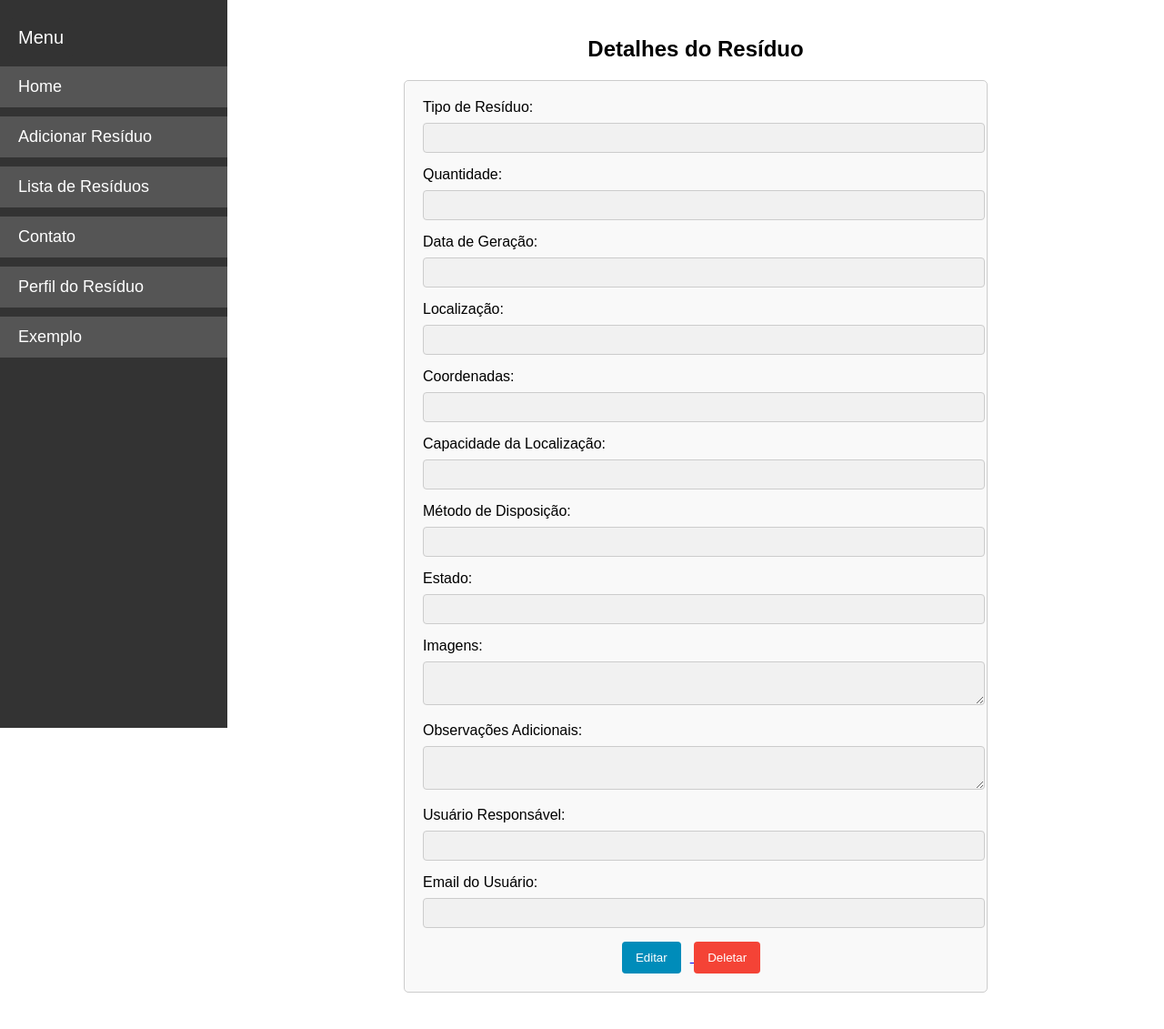
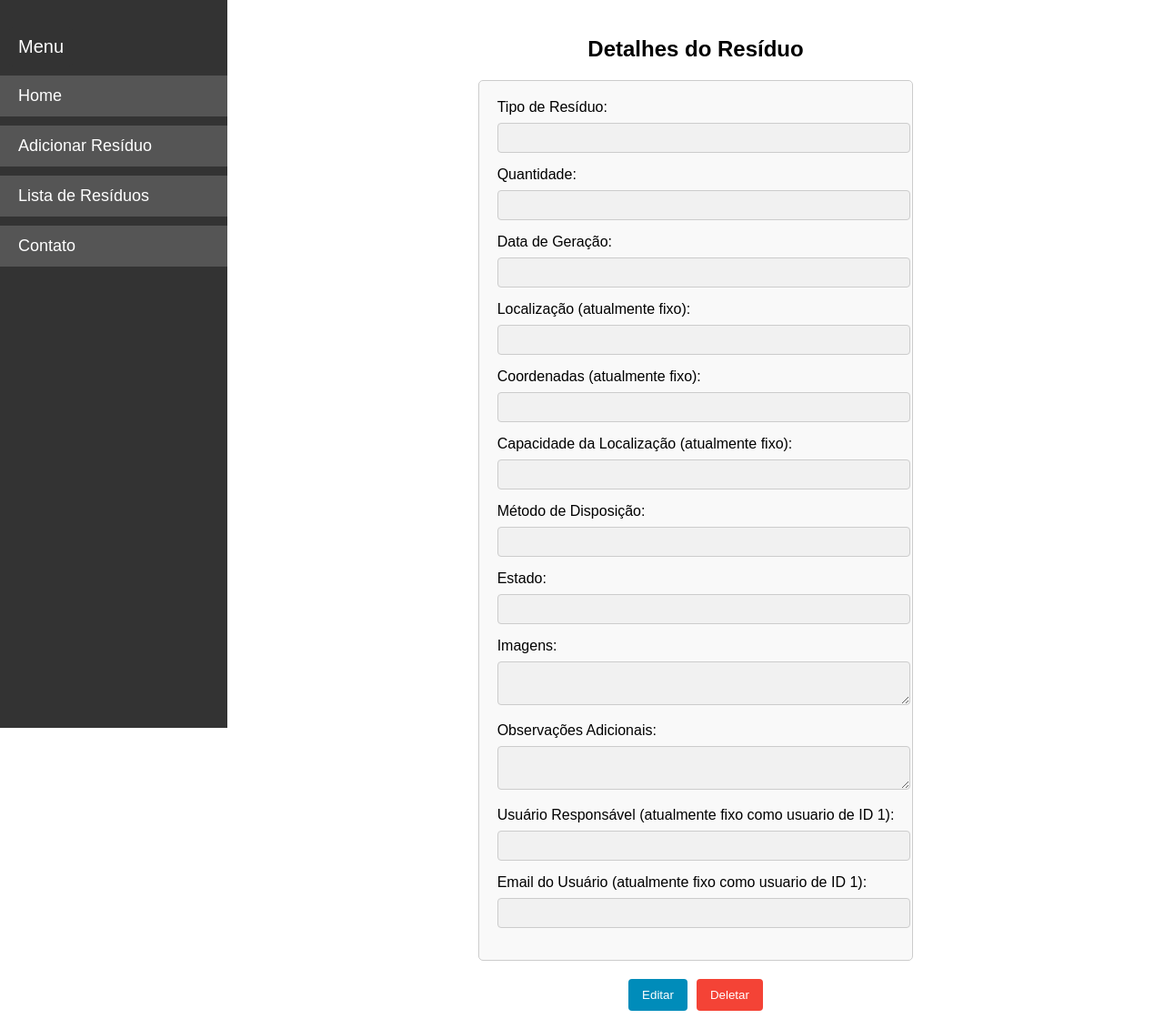
Before and after one commit to joaofrigo/projeto-de-software-2, a Django app: page /perfil_residuo/ in a window 1280 px wide; the page is wider, and only the part inside the window is pictured. Shown: that part at 91% size. Before the commit the page ends 1091 px from the top of that part, so only its background shows below. Run offline with Django 5.2, Linux system fonts and the light colour scheme; data that the repository does not hold is empty.

Commit message:
commit primeira entrega

```diff
--- a/To do list.txt
+++ b/To do list.txt
@@ -8,3 +8,5 @@ Adicionar o botão de delete dos residuos funcional, só pegar o ID e deletar
 
 Tornar funcional a inserção com todos os valores que aparecem. Precisaremos fazer alguns inserts diferentes para todas as tables
 (já que usamos chaves estrangeiras, precisamos conectar elas)
+
+Criar um "adicionar localização" para a manter as coordenadas, a capacidade total do local e afins, não ficará no resíduo
--- a/projeto_web_pc_residuos/templates/perfil_residuo.html
+++ b/projeto_web_pc_residuos/templates/perfil_residuo.html
@@ -10,6 +10,9 @@
             margin: 0;
             display: flex;
             min-height: 100vh;
+            flex-direction: column;
+            align-items: center;
+            overflow-x: hidden; /* Evita a barra de rolagem horizontal */
         }
 
         /* Barra lateral */
@@ -55,9 +58,12 @@
 
         /* Conteúdo principal */
         .content {
-            margin-left: 250px; /* Espaço para a barra lateral */
+            margin-left: 250px;
             padding: 20px;
             width: 100%;
+            display: flex;
+            flex-direction: column;
+            align-items: center;
         }
 
         form {
@@ -89,7 +95,7 @@
             margin-bottom: 15px;
             border: 1px solid #ccc;
             border-radius: 4px;
-            background-color: #f1f1f1; /* Cor de fundo para indicar que não é editável */
+            background-color: #f1f1f1;
         }
 
         button {
@@ -97,7 +103,7 @@
             border: none;
             border-radius: 4px;
             cursor: pointer;
-            margin-right: 10px; /* Espaço entre os botões */
+            margin-top: 10px;
         }
 
         .btn-editar {
@@ -118,15 +124,27 @@
             background-color: #d32f2f; /* Vermelho escuro */
         }
 
-        .quantidade-container {
+        /* Botões lado a lado */
+        .button-container {
             display: flex;
-            justify-content: space-between;
-            margin-bottom: 15px;
+            flex-direction: row;
+            gap: 10px;
+            margin-top: 20px;
+            align-items: center;
+            width: 100%;
+            justify-content: center;
         }
 
-        .quantidade-container input,
-        .quantidade-container select {
-            width: 48%; /* Cada campo ocupa quase a metade da linha */
+        .btn-deletar-form {
+            background-color: transparent;
+            border: none;
+            padding: 0;
+            margin: 0;
+        }
+
+        .btn-editar, .btn-deletar {
+            display: inline-block;
+            margin: 0;
         }
     </style>
 </head>
@@ -151,15 +169,15 @@
             <input type="text" id="dataGeracao" value="{{ residuo.fecha_generacion }}" disabled />
 
             <!-- Localização -->
-            <label for="localizacao">Localização:</label>
+            <label for="localizacao">Localização (atualmente fixo):</label>
             <input type="text" id="localizacao" value="{{ residuo.ubicacion_nombre }}" disabled />
 
             <!-- Coordenadas -->
-            <label for="coordenadas">Coordenadas:</label>
+            <label for="coordenadas">Coordenadas (atualmente fixo):</label>
             <input type="text" id="coordenadas" value="{{ residuo.ubicacion_coordenadas }}" disabled />
 
             <!-- Capacidade -->
-            <label for="capacidade">Capacidade da Localização:</label>
+            <label for="capacidade">Capacidade da Localização (atualmente fixo):</label>
             <input type="text" id="capacidade" value="{{ residuo.ubicacion_capacidad }}" disabled />
 
             <!-- Método de Disposição -->
@@ -179,20 +197,22 @@
             <textarea id="observacoes" disabled>{{ residuo.notas }}</textarea>
 
             <!-- Informações do Usuário -->
-            <label for="usuarioNome">Usuário Responsável:</label>
+            <label for="usuarioNome">Usuário Responsável (atualmente fixo como usuario de ID 1):</label>
             <input type="text" id="usuarioNome" value="{{ residuo.usuario_nombre }}" disabled />
 
-            <label for="usuarioEmail">Email do Usuário:</label>
+            <label for="usuarioEmail">Email do Usuário (atualmente fixo como usuario de ID 1):</label>
             <input type="email" id="usuarioEmail" value="{{ residuo.usuario_correo }}" disabled />
+        </form>
 
-            <!-- Ações -->
-            <div style="text-align: center;">
-                <a href="{% url 'adicionar_residuo' %}">
-                    <button type="button" class="btn-editar">Editar</button>
-                </a>
-                <button type="button" class="btn-deletar">Deletar</button>
-            </div>
-        </form>
+        <!-- Botões lado a lado -->
+        <div class="button-container">
+            <button type="button" class="btn-editar">Editar</button>
+            <form method="post" action="{% url 'deletar_residuo' %}" class="btn-deletar-form">
+                {% csrf_token %}
+                <input type="hidden" name="id_residuo" value="{{ residuo.id_residuos }}">
+                <button type="submit" class="btn-deletar">Deletar</button>
+            </form>
+        </div>
     </div>
 </body>
 </html>
--- a/projeto_web_pc_residuos/templates/sidebar.html
+++ b/projeto_web_pc_residuos/templates/sidebar.html
@@ -5,7 +5,5 @@
     <a href="{% url 'adicionar_residuo' %}" class="active">Adicionar Resíduo</a>
     <a href="{% url 'lista_de_residuos' %}" class="active">Lista de Resíduos</a>
     <a href="{% url 'contate_a_gente' %}" class="active">Contato</a>
-    <a href="{% url 'perfil_residuo' %}" class="active">Perfil do Resíduo</a>
-    <a href="{% url 'exemplo' %}" class="active">Exemplo</a>
 </div>
 {% endblock %}
--- a/projeto_web_pc_residuos/urls.py
+++ b/projeto_web_pc_residuos/urls.py
@@ -10,4 +10,5 @@ urlpatterns = [
     path('lista_residuos/', lista_residuos_view, name='lista_de_residuos'),
     path('adicionar_residuo/', adicionar_residuo_view, name='adicionar_residuo'),
     path('perfil_residuo/', perfil_residuo_view, name='perfil_residuo'),
+    path('deletar_residuo/', deletar_residuo_view, name='deletar_residuo'),
 ]
--- a/projeto_web_pc_residuos/views.py
+++ b/projeto_web_pc_residuos/views.py
@@ -1,6 +1,8 @@
 from django.shortcuts import render
 from django.http import HttpResponse
+from django.shortcuts import redirect
 from datetime import date
+from datetime import datetime
 import mysql.connector
 
 
@@ -43,14 +45,50 @@ def lista_residuos_view(request):
     # Passar os dados do resíduo para o template
     return render(request, 'lista_residuos.html', {'residuo': residuo})
 
+# Preciso adicionar um usuario
 def adicionar_residuo_view(request):
-    conn = mysql.connector.connect(
-        host='34.198.49.207',
-        user='root',
-        password='Admin12345',
-        database='residuos_mineros'
-    )
+    if request.method == "POST":
+        tipo_resido = request.POST.get("tipoResido") or None
+        quantidade = request.POST.get("quantidade") or None
+        unidad_medida = request.POST.get("unidad_medida") or None
+        data_geracao = datetime.now() or None
+        metodo_disposicao = request.POST.get("metodoDisposicao") or None
+        estado = request.POST.get("estado") or None
+        imagens = request.FILES.getlist("imagens")
+        observacoes = request.POST.get("observacoes") or None
+        id_usuario = 1  # usuario padrão
+
+        conn = mysql.connector.connect(
+            host='34.198.49.207',
+            user='root',
+            password='Admin12345',
+            database='residuos_mineros'
+        )
+        cursor = conn.cursor()
+
+        sql = """
+            INSERT INTO residuos (tipo, cantidad, unidad_medida, fecha_generacion, notas, metodo_disposicion, estado, usuarios_id_usuario, ubicaciones_id_ubicaciones)
+            VALUES (%s, %s, %s, %s, %s, %s, %s, %s, %s)
+        """
+
+        id_ubicacion = 1  # Example, this should ideally come from another source
+
+        imagem_nome = None
+        if imagens:
+            imagem_nome = imagens[0].name
+
+
+        values = (tipo_resido, quantidade, unidad_medida, data_geracao, observacoes, metodo_disposicao, estado, id_usuario, id_ubicacion)
+        cursor.execute(sql, values)
+
+        conn.commit()
+
+        cursor.close()
+        conn.close()
+
     return render(request, 'adicionar_residuo.html')
+
+
 
 def perfil_residuo_view(request):
     conn = mysql.connector.connect(
@@ -98,3 +136,23 @@ def perfil_residuo_view(request):
 
     # Passar os dados do resíduo para o template
     return render(request, 'perfil_residuo.html', {'residuo': residuo})
+
+
+def deletar_residuo_view(request):
+    if request.method == 'POST':
+        id_residuo = request.POST.get('id_residuo')
+
+        conn = mysql.connector.connect(
+            host='34.198.49.207',
+            user='root',
+            password='Admin12345',
+            database='residuos_mineros'
+        )
+
+        cursor = conn.cursor()
+        cursor.execute("DELETE FROM residuos WHERE id_residuos = %s", (id_residuo,))
+        conn.commit()
+        cursor.close()
+        conn.close()
+
+    return redirect('lista_de_residuos')
```
Also changed, not shown: projeto_web_pc_residuos/templates/adicionar_residuo.html (+10 -40 lines), projeto_web_pc_residuos/templates/lista_residuos.html (+7 -1 lines), teste_conexao.py (+24 -11 lines), db.sqlite3.
